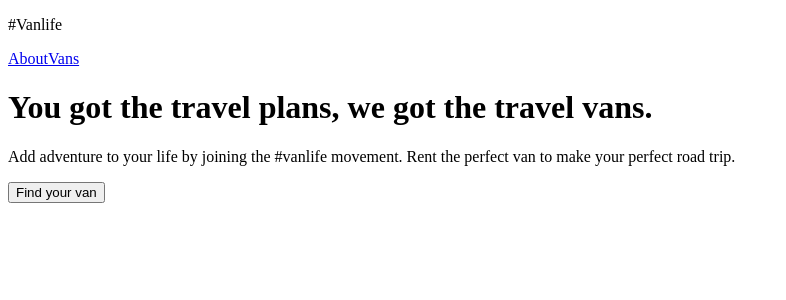
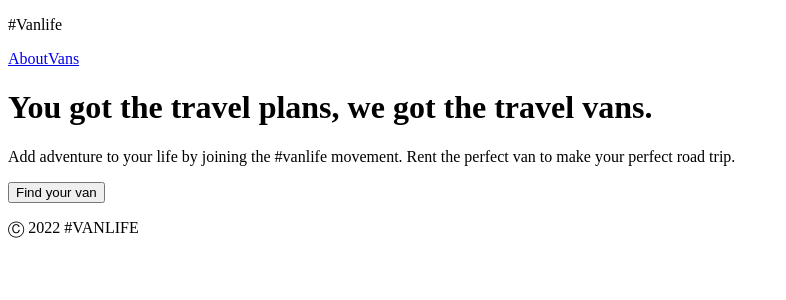
Before and after one commit to VaultDweller13/van-life, a React (Vite) app: page / in a window 1280 px wide. Shown: the top 300 px of the page, without its empty margins (0-786 px from the left). Built offline with nearby package versions, Linux system fonts and the light colour scheme.

Commit message:
feat: add basic Footer component

```diff
--- /dev/null
+++ b/src/components/Footer.tsx
@@ -0,0 +1,7 @@
+export const Footer = () => {
+  return (
+    <footer>
+      <p>Ⓒ 2022 #VANLIFE</p>
+    </footer>
+  );
+};
--- a/src/components/Header.tsx
+++ b/src/components/Header.tsx
@@ -2,12 +2,12 @@ import { Link } from 'react-router-dom';
 
 export const Header = () => {
   return (
-    <>
+    <header>
       <p>#Vanlife</p>
       <nav>
         <Link to="/about">About</Link>
         <Link to="/vans">Vans</Link>
       </nav>
-    </>
+    </header>
   );
 };
--- a/src/pages/Home.tsx
+++ b/src/pages/Home.tsx
@@ -1,3 +1,4 @@
+import { Footer } from '../components/Footer';
 import { Header } from '../components/Header';
 
 export const Home = () => {
@@ -12,6 +13,7 @@ export const Home = () => {
         </p>
         <button>Find your van</button>
       </main>
+      <Footer />
     </>
   );
 };
```
